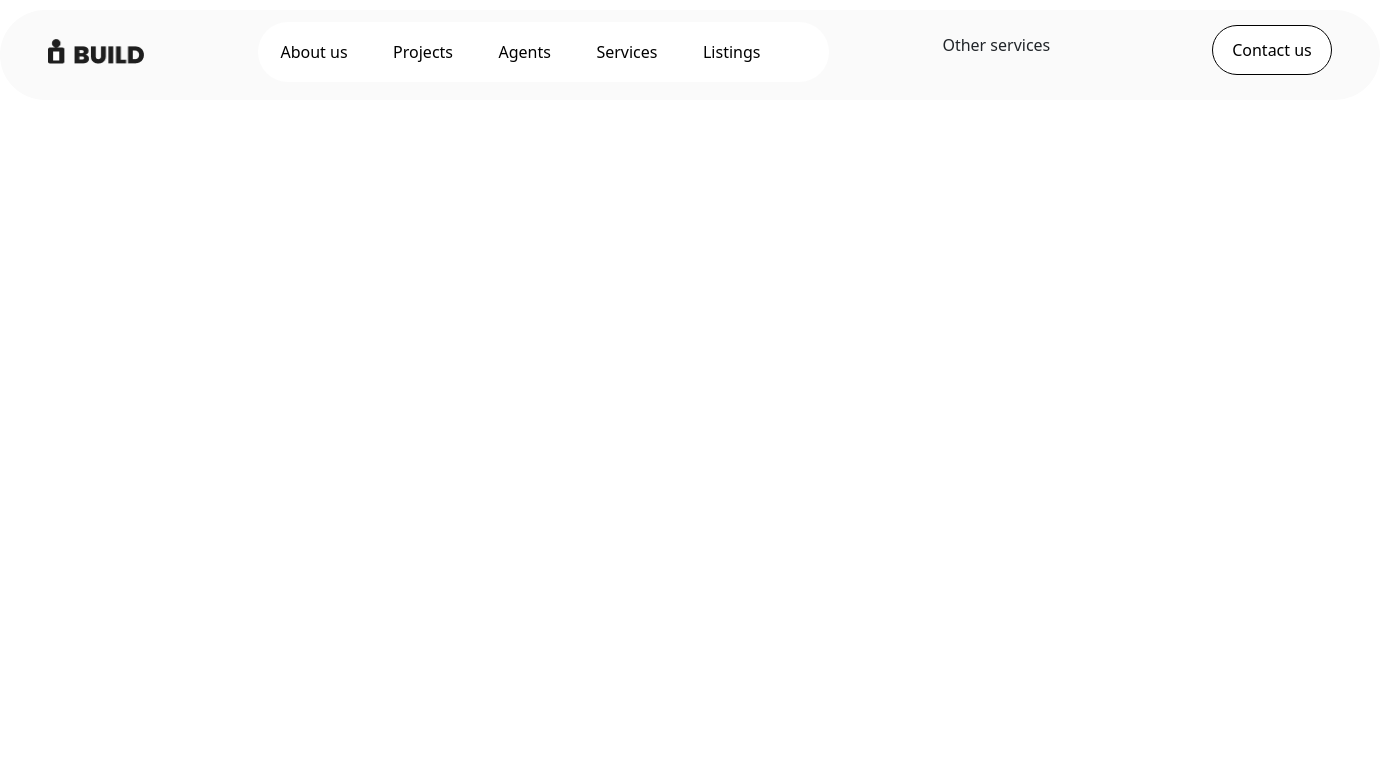
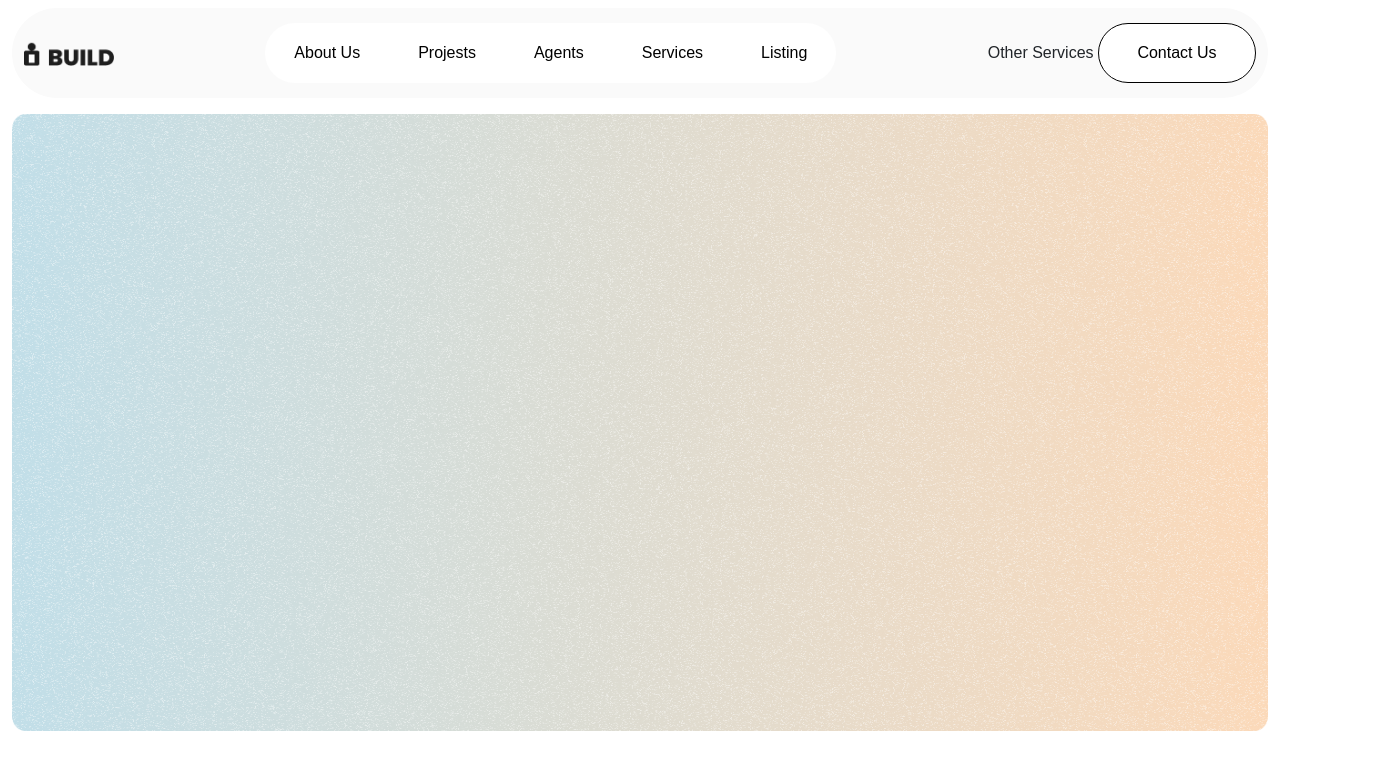
Before and after one commit to haseeburehman01/Real-State-Landing-Page, a plain HTML site: page Assets/index.html in a window 1280 px wide. Shown: the whole page, 1380 px wide, since content can reach past the window. Drawn offline with nearby package versions, Linux system fonts and the light colour scheme.

Commit message:
modifiead work

```diff
--- a/Assets/Styles/style.css
+++ b/Assets/Styles/style.css
@@ -2,35 +2,40 @@
     margin: 0;
     padding: 0;
     box-sizing: border-box;
+    font-family: sans-serif;
 }
 
-.gray-color {
-    width: 1380px;
+
+
+
+.container-gray {
+    width: 1360px;
     height: 90px;
     background-color: #FAFAFA;
     border-radius: 70px;
-    margin-top: 10px;
 }
 
-.white-color {
+.nav-content {
     width: 571px;
     height: 60px;
-    background-color: #fff;
     border-radius: 40px;
+    background-color: #ffffff;
 }
 
-.contact-btn{
-    background-color: white;
-    border-radius: 50px;
-    border: 1px solid black;
-}
-
-.text-nav a {
+.nav-content a {
     text-decoration: none;
     color: #000;
 }
 
-.contact-btn {
-    height: 50px;
-    width: 120px;
+.btn-one {
+    width: 158px;
+    height: 60px;
+    border: 1px solid black;
+    border-radius: 40px;
+    background-color: #ffffff;
 }
+
+.header-one img {
+    width: 100%;
+    height: 617px;
+}
--- a/Assets/index.html
+++ b/Assets/index.html
@@ -8,33 +8,42 @@
     <link rel="stylesheet" href="./Styles/style.css">
     <link href="https://cdn.jsdelivr.net/npm/bootstrap@5.3.2/dist/css/bootstrap.min.css" rel="stylesheet"
         integrity="sha384-T3c6CoIi6uLrA9TneNEoa7RxnatzjcDSCmG1MXxSR1GAsXEV/Dwwykc2MPK8M2HN" crossorigin="anonymous">
+
+    <!-- google font -->
+    <link rel="preconnect" href="https://fonts.googleapis.com">
+    <link rel="preconnect" href="https://fonts.gstatic.com" crossorigin>
+    <link
+        href="https://fonts.googleapis.com/css2?family=Poppins:ital,wght@0,100;0,200;0,300;0,400;0,500;0,600;0,700;0,800;0,900;1,100;1,200;1,300;1,400;1,500;1,600;1,700;1,800;1,900&display=swap"
+        rel="stylesheet">
 </head>
 
 <body>
-    <nav class="gray-color">
-        <div class="px-5 py-2 d-flex justify-content-between align-items-center">
-            <div>
-                <img width="96" src="./Images/Logo (1).png" alt="">
+    <!-- navbar started -->
+    <section class="container-fluid">
+        <section class="container-gray mt-2 container-fluid d-flex justify-content-between align-items-center">
+            <img width="90" src="./Images/Logo (1).png" alt="">
+            <div class="nav-content d-flex justify-content-around align-items-center">
+                <a href="#">About Us</a>
+                <a href="#">Projests</a>
+                <a href="#">Agents</a>
+                <a href="#">Services</a>
+                <a href="#">Listing</a>
             </div>
-            <div class="d-flex justify-content-around align-items-center py-1 py-3 text-nav white-color mt-1">
-                <a href="">About us</a>
-                <a href="">Projects</a>
-                <a href="">Agents</a>
-                <a href="">Services</a>
-                <a href="">Listings</a>
-                <span></span>
+            <div class="btn-box">
+                <span>Other Services</span>
+                <button class="btn-one">Contact Us</button>
             </div>
-            <h6 class="me-5">Other services</h6>
-            <div>
-                <button class="contact-btn">Contact us</button>
+        </section>
+        <!-- navbar ended -->
+
+        <!-- header strated -->
+        <section class="header-container">
+            <div class="header-one mt-3">
+                <img src="./Images/Rectangle 14.png" alt="">
             </div>
-        </div>
-
-    </nav>
-
-
-
-
+        </section>
+        <!-- header eneded -->
+    </section>
 
 
     <script src="https://cdn.jsdelivr.net/npm/bootstrap@5.3.2/dist/js/bootstrap.bundle.min.js"
```
